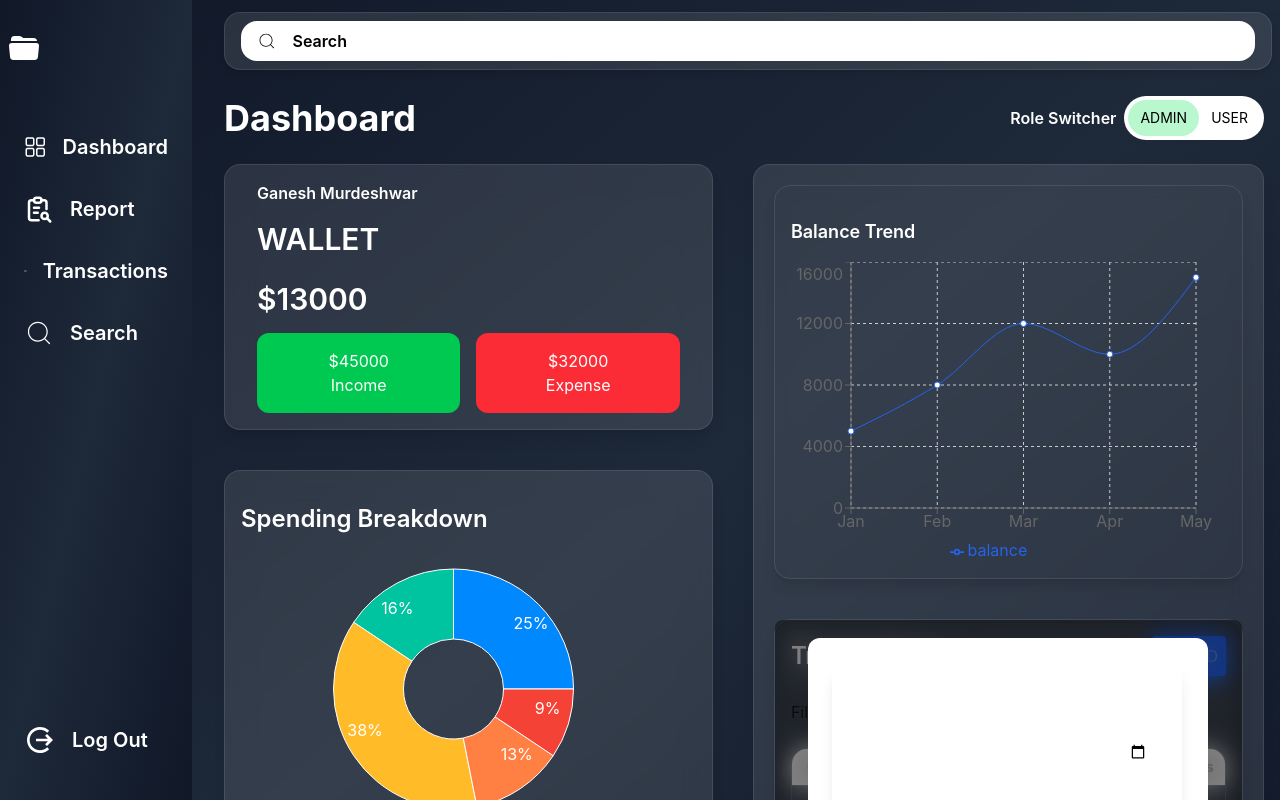
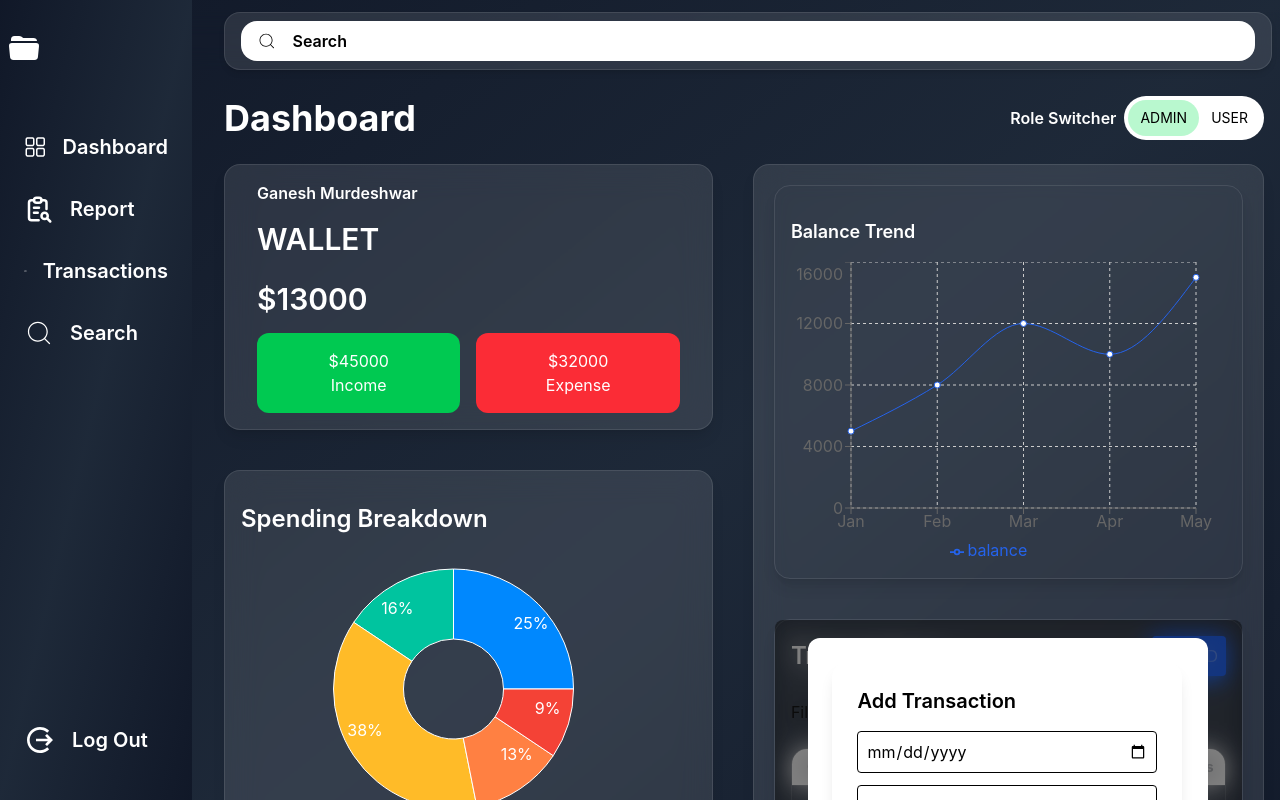
Before and after one commit to Ganeshmurdeshwarr/Zorvyn, a React (Vite) app: page / in a window 1280 px wide. Both pictures are taken after a click on the button "ADD". Shown: the top 800 px of the page. Built offline with nearby package versions, Linux system fonts and the light colour scheme.

Commit message:
Form UI change

```diff
--- a/src/components/Main/AddForm.jsx
+++ b/src/components/Main/AddForm.jsx
@@ -21,26 +21,26 @@ const AddForm = () => {
   };
 
   return (
-    <div className=" p-6 rounded-2xl shadow-lg bg-white/10 backdrop-blur-lg border border-white/10 w-[350px]">
+    <div className=" p-6 rounded-2xl shadow-lg bg-white/10 backdrop-blur-lg text-black border border-white/10 w-[350px]">
       <h2 className="text-xl font-semibold mb-4">Add Transaction</h2>
 
       <input
         type="date"
-        className="w-full border p-2 rounded mb-3"
+        className="w-full border p-2 rounded mb-3 bg-white text-black placeholder-gray-500"
         onChange={(e) => setFormData({ ...formData, date: e.target.value })}
       />
 
       <input
         type="text"
         placeholder="Category"
-        className="w-full border p-2 rounded mb-3"
+        className="w-full border p-2 rounded mb-3 bg-white text-black placeholder-gray-500"
         onChange={(e) => setFormData({ ...formData, category: e.target.value })}
       />
 
       <input
         type="number"
         placeholder="Amount"
-        className="w-full border p-2 rounded mb-4"
+        className="w-full border p-2 rounded mb-4 bg-white text-black placeholder-gray-500"
         onChange={(e) => setFormData({ ...formData, amount: e.target.value })}
       />
 
```
